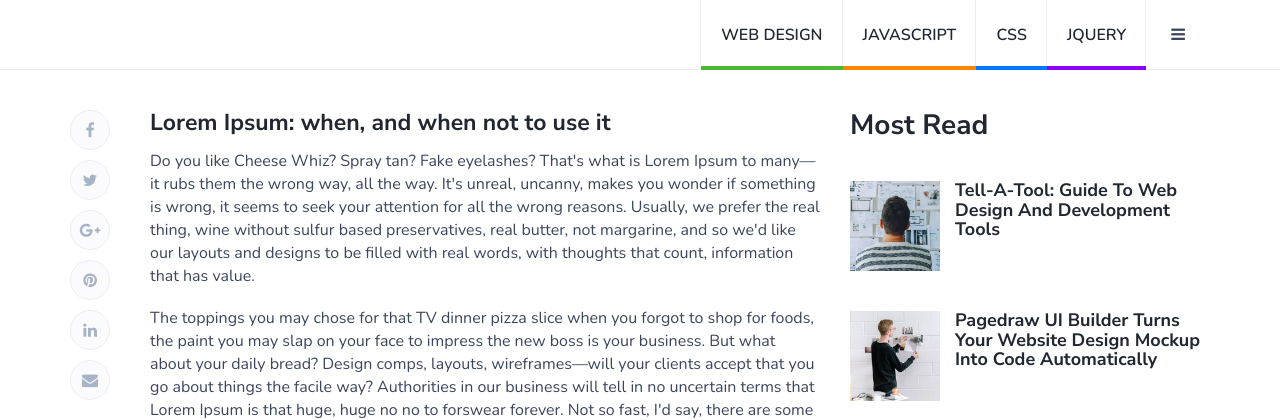
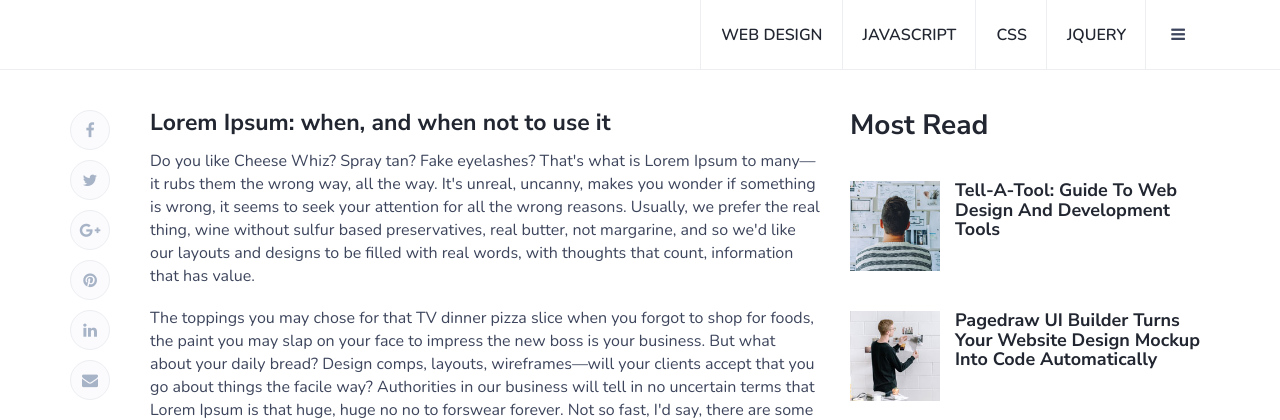
Before and after one commit to Pandaware-Tech/Dynamo-Blogger, a Django app: page /blog/post/ in a window 1280 px wide. Shown: the top 420 px of the page. Run offline with Django 4.2, Linux system fonts and the light colour scheme; some libraries are stand-ins or nearby versions.

Commit message:
Cleaned base navbar

```diff
--- a/dynamo_blogger/templates/base.html
+++ b/dynamo_blogger/templates/base.html
@@ -34,10 +34,26 @@
 					<div class="nav-btns">
 						<button class="aside-btn"><i class="fa fa-bars"></i></button>
 						<ul class="nav-menu nav navbar-nav">
-							<li class="cat-1"><a href="category.html">Web Design</a></li>
-							<li class="cat-2"><a href="category.html">JavaScript</a></li>
-							<li class="cat-3"><a href="category.html">Css</a></li>
-							<li class="cat-4"><a href="category.html">Jquery</a></li>
+							<li>
+								<a href="category.html">
+									Web Design
+								</a>
+							</li>
+							<li>
+								<a href="category.html">
+									JavaScript
+								</a>
+							</li>
+							<li>
+								<a href="category.html">
+									Css
+								</a>
+							</li>
+							<li>
+								<a href="category.html">
+									Jquery
+								</a>
+							</li>
 						</ul>
 					</div>
 
```
